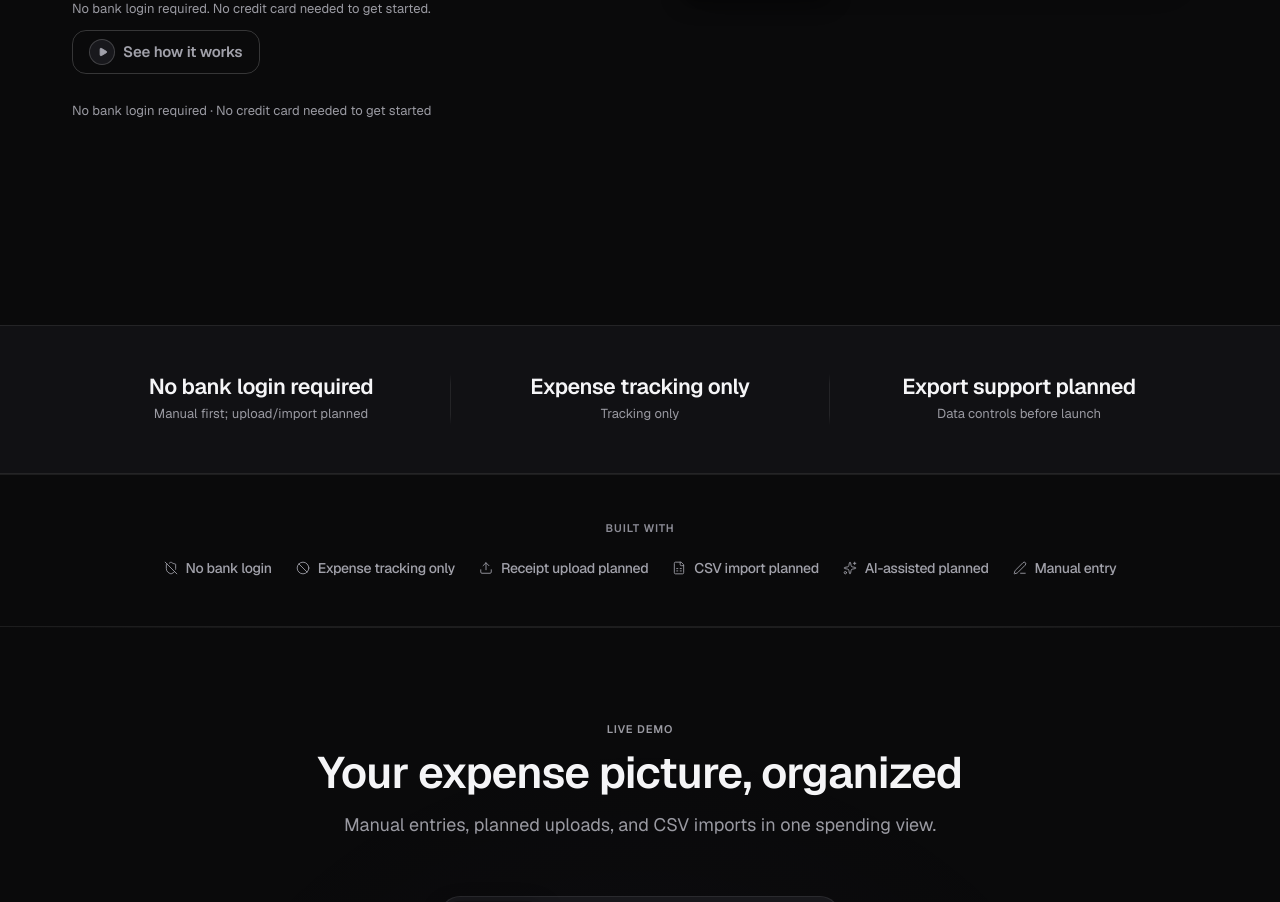
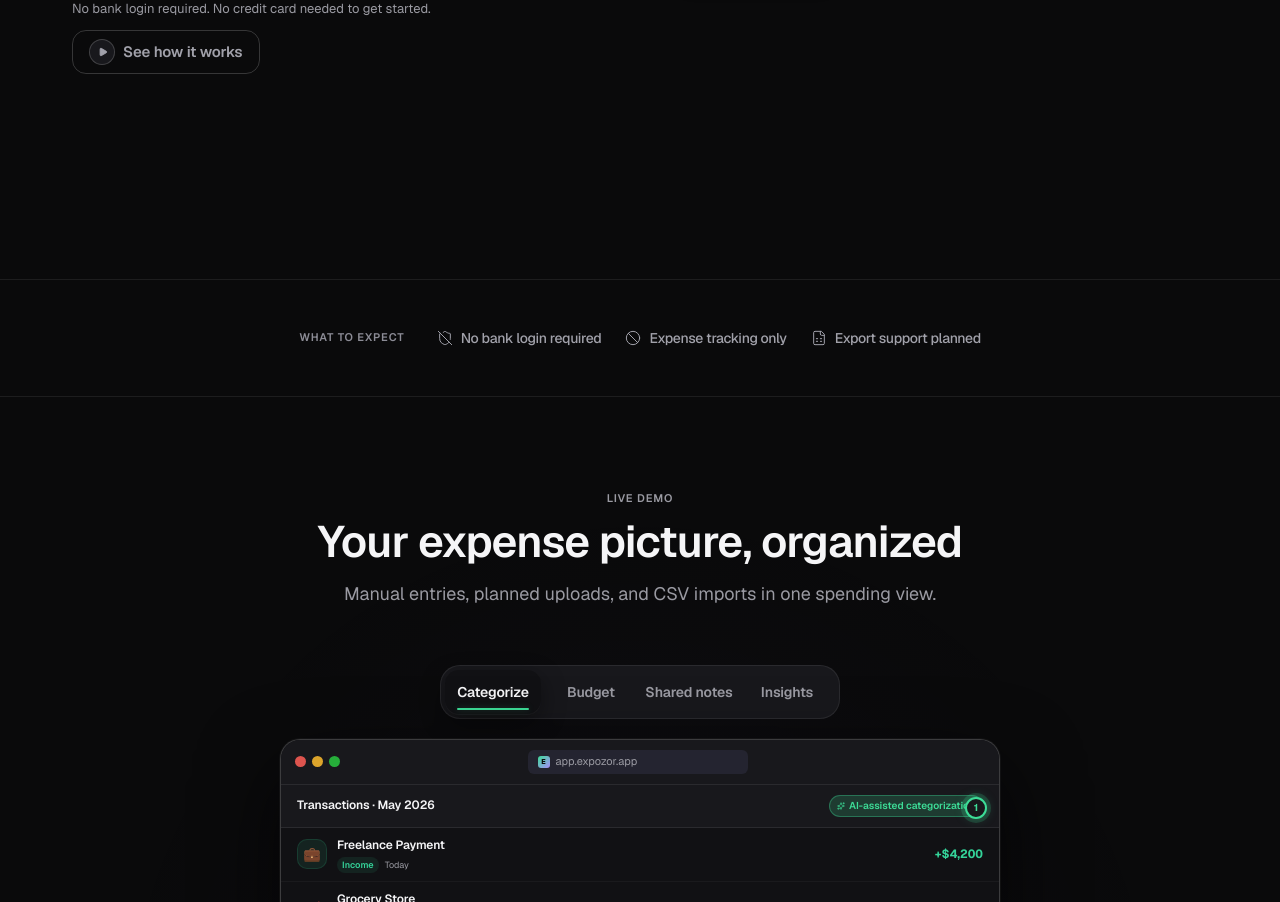
Before and after one commit to EXPOZOR/app, a Next.js app in the folder apps/web/: page / in a window 1280 px wide. Shown: the part 809-1711 px from the top of the page. Built offline with nearby package versions, Linux system fonts and the light colour scheme.

Commit message:
refactor(phase-c): shorten homepage narrative

```diff
--- a/apps/web/src/app/page.tsx
+++ b/apps/web/src/app/page.tsx
@@ -10,16 +10,15 @@ import { FinalCtaSection } from "@/components/sections/final-cta";
 import { HeroSection } from "@/components/sections/hero";
 import { HowItWorksSection } from "@/components/sections/how-it-works";
 import { MobileAppCtaSection } from "@/components/sections/mobile-app-cta";
-import { PressBar } from "@/components/sections/press-bar";
 import { PricingSection } from "@/components/sections/pricing-section";
 import { SecuritySection } from "@/components/sections/security-section";
-import { StatsBand } from "@/components/sections/stats-band";
 import { TestimonialsSection } from "@/components/sections/testimonials-section";
+import { TrustStrip } from "@/components/sections/trust-strip";
 
 /**
  * EXPOZOR homepage — all sections, v3.
  * Section order matches the brief:
- *   Hero → Stats Band → Press Bar → Live Demo → Features →
+ *   Hero → Trust Strip → Live Demo → Features →
  *   AI Explainer → How It Works → Security → Testimonials →
  *   Pricing → FAQ → Final CTA → Mobile App CTA → Footer
  * + Sticky Mobile CTA Bar (fixed bottom, mobile-only)
@@ -34,17 +33,13 @@ export default function HomePage() {
         {/* 1. Hero */}
         <HeroSection />
 
-        {/* 2. Stats Band — new, between Hero and Live Demo */}
-        <StatsBand />
+        {/* 2. Compact product commitments */}
+        <TrustStrip />
 
-        {/* 3. Press bar */}
-        <PressBar />
-
-        {/* 4. Demo */}
-        <div className="divider" />
+        {/* 3. Interactive demo */}
         <DemoSection />
 
-        {/* 5. Features bento */}
+        {/* 4. Features bento */}
         <div className="divider" />
         <FeaturesSection />
 
--- a/apps/web/src/components/sections/hero.tsx
+++ b/apps/web/src/components/sections/hero.tsx
@@ -1059,29 +1059,6 @@ export function HeroSection() {
                   </a>
                 </div>
               </motion.div>
-
-              {/* Micro trust signals — honest, no fake numbers */}
-              <motion.div
-                initial={{ opacity: 0 }}
-                animate={{ opacity: 1 }}
-                transition={{ delay: 0.55, duration: 0.5 }}
-                style={{
-                  display: "flex",
-                  alignItems: "center",
-                  gap: "8px",
-                  flexWrap: "wrap",
-                }}
-              >
-                <span
-                  style={{
-                    fontSize: "0.8125rem",
-                    color: "var(--text-muted)",
-                    lineHeight: 1.4,
-                  }}
-                >
-                  No bank login required · No credit card needed to get started
-                </span>
-              </motion.div>
             </div>
 
             {/* ── Enhancement 3: Parallax tilt on the right column ── */}
--- a/apps/web/src/components/sections/press-bar.tsx
+++ /dev/null
@@ -1,61 +0,0 @@
-"use client";
-
-import { EASE_OUT } from "@/lib/motion";
-import { motion } from "framer-motion";
-import { Ban, FileSpreadsheet, PenLine, ShieldOff, Sparkles, Upload } from "lucide-react";
-
-/* ──────────────────────────────────────────────────────────────
-   TRUST BAR — product positioning badges.
-   Shows real capabilities, not unverifiable compliance claims.
-────────────────────────────────────────────────────────────── */
-
-const TRUST_BADGES = [
-  { icon: ShieldOff, label: "No bank login" },
-  { icon: Ban, label: "Expense tracking only" },
-  { icon: Upload, label: "Receipt upload planned" },
-  { icon: FileSpreadsheet, label: "CSV import planned" },
-  { icon: Sparkles, label: "AI-assisted planned" },
-  { icon: PenLine, label: "Manual entry" },
-];
-
-export function PressBar() {
-  return (
-    <section
-      aria-label="Product trust badges"
-      className="compact-band-py relative border-y border-border overflow-hidden"
-    >
-      <div className="container-site">
-        {/* Label */}
-        <motion.p
-          initial={{ opacity: 0 }}
-          whileInView={{ opacity: 1 }}
-          viewport={{ once: true }}
-          transition={{ duration: 0.6 }}
-          className="type-eyebrow mb-6 text-center text-text-tertiary"
-        >
-          Built with
-        </motion.p>
-
-        {/* Badge row */}
-        <div className="flex flex-wrap items-center justify-center gap-x-6 gap-y-3">
-          {TRUST_BADGES.map((badge, i) => {
-            const Icon = badge.icon;
-            return (
-              <motion.div
-                key={badge.label}
-                initial={{ opacity: 0, y: 8 }}
-                whileInView={{ opacity: 1, y: 0 }}
-                viewport={{ once: true }}
-                transition={{ delay: i * 0.06, duration: 0.5, ease: EASE_OUT }}
-                className="flex items-center gap-2 text-text-secondary opacity-70"
-              >
-                <Icon size={14} strokeWidth={1.5} aria-hidden="true" />
-                <span className="text-sm font-medium tracking-tight">{badge.label}</span>
-              </motion.div>
-            );
-          })}
-        </div>
-      </div>
-    </section>
-  );
-}
--- a/apps/web/src/components/sections/stats-band.tsx
+++ /dev/null
@@ -1,118 +0,0 @@
-"use client";
-
-import { motion } from "framer-motion";
-
-/* ──────────────────────────────────────────────────────────────
-   TRUST BAND — honest pre-launch trust signals
-   No fabricated numbers. Real commitments only.
-────────────────────────────────────────────────────────────── */
-
-const TRUST_ITEMS = [
-  {
-    label: "No bank login required",
-    sublabel: "Manual first; upload/import planned",
-  },
-  {
-    label: "Expense tracking only",
-    sublabel: "Tracking only",
-  },
-  {
-    label: "Export support planned",
-    sublabel: "Data controls before launch",
-  },
-];
-
-/* ── Vertical divider ─────────────────────────────────────── */
-function VertDivider() {
-  return (
-    <div
-      aria-hidden="true"
-      style={{
-        width: "1px",
-        alignSelf: "stretch",
-        background:
-          "linear-gradient(to bottom, transparent 0%, var(--border) 20%, var(--border) 80%, transparent 100%)",
-        flexShrink: 0,
-      }}
-    />
-  );
-}
-
-/* ── Main component ───────────────────────────────────────── */
-export function StatsBand() {
-  return (
-    <section
-      aria-label="EXPOZOR trust signals"
-      className="compact-band-py"
-      style={{
-        background: "var(--bg-elev-1)",
-        borderTop: "1px solid var(--border)",
-        borderBottom: "1px solid var(--border)",
-      }}
-    >
-      <div className="container-site">
-        <div className="stats-grid">
-          {TRUST_ITEMS.map((item, i) => (
-            <div key={item.label} style={{ display: "contents" }}>
-              <motion.div
-                initial={{ opacity: 0, y: 10 }}
-                whileInView={{ opacity: 1, y: 0 }}
-                viewport={{ once: true }}
-                transition={{ delay: i * 0.1, duration: 0.5 }}
-                style={{
-                  display: "flex",
-                  flexDirection: "column",
-                  alignItems: "center",
-                  gap: "4px",
-                  padding: "0 2rem",
-                  textAlign: "center",
-                }}
-              >
-                <p
-                  style={{
-                    fontSize: "clamp(1.1rem, 2.5vw, 1.35rem)",
-                    fontWeight: 600,
-                    letterSpacing: "-0.02em",
-                    color: "var(--text-primary)",
-                    lineHeight: 1.2,
-                    margin: 0,
-                  }}
-                >
-                  {item.label}
-                </p>
-                <p
-                  style={{
-                    fontSize: "0.8125rem",
-                    color: "var(--text-muted)",
-                    margin: 0,
-                    fontWeight: 400,
-                  }}
-                >
-                  {item.sublabel}
-                </p>
-              </motion.div>
-              {i < TRUST_ITEMS.length - 1 && <VertDivider />}
-            </div>
-          ))}
-        </div>
-      </div>
-
-      <style>{`
-        .stats-grid {
-          display: grid;
-          grid-template-columns: 1fr;
-          row-gap: 2rem;
-        }
-
-        @media (min-width: 640px) {
-          .stats-grid {
-            grid-template-columns: 1fr auto 1fr auto 1fr;
-            align-items: center;
-            row-gap: 0;
-            column-gap: 0;
-          }
-        }
-      `}</style>
-    </section>
-  );
-}
--- /dev/null
+++ b/apps/web/src/components/sections/trust-strip.tsx
@@ -0,0 +1,45 @@
+import { Ban, FileSpreadsheet, ShieldOff } from "lucide-react";
+
+const TRUST_ITEMS = [
+  { icon: ShieldOff, label: "No bank login required" },
+  { icon: Ban, label: "Expense tracking only" },
+  { icon: FileSpreadsheet, label: "Export support planned" },
+] as const;
+
+/**
+ * A single, compact bridge from the homepage promise to the product demo.
+ * These are product boundaries and roadmap commitments, not fabricated proof.
+ */
+export function TrustStrip() {
+  return (
+    <section
+      aria-labelledby="trust-strip-heading"
+      className="compact-band-py border-y border-border"
+    >
+      <div className="container-site flex flex-col items-center justify-center gap-5 md:flex-row md:gap-8">
+        <h2
+          id="trust-strip-heading"
+          className="type-eyebrow m-0 whitespace-nowrap text-center text-text-tertiary"
+        >
+          What to expect
+        </h2>
+
+        <ul className="m-0 flex list-none flex-wrap items-center justify-center gap-x-6 gap-y-3 p-0">
+          {TRUST_ITEMS.map((item) => {
+            const Icon = item.icon;
+
+            return (
+              <li
+                key={item.label}
+                className="flex items-center gap-2 text-sm font-medium tracking-tight text-text-secondary"
+              >
+                <Icon size={16} strokeWidth={1.5} aria-hidden="true" />
+                <span>{item.label}</span>
+              </li>
+            );
+          })}
+        </ul>
+      </div>
+    </section>
+  );
+}
--- a/apps/web/src/content/landing.ts
+++ b/apps/web/src/content/landing.ts
@@ -27,11 +27,6 @@ export const NAVBAR = {
     { label: "Changelog", href: "/changelog" },
   ],
   cta: { label: "Get early access", href: "/#waitlist" },
-} as const;
-
-export const PRESS = {
-  heading: "Built with",
-  items: [] as { name: string; url: string }[],
 } as const;
 
 export const DEMO = {
```
